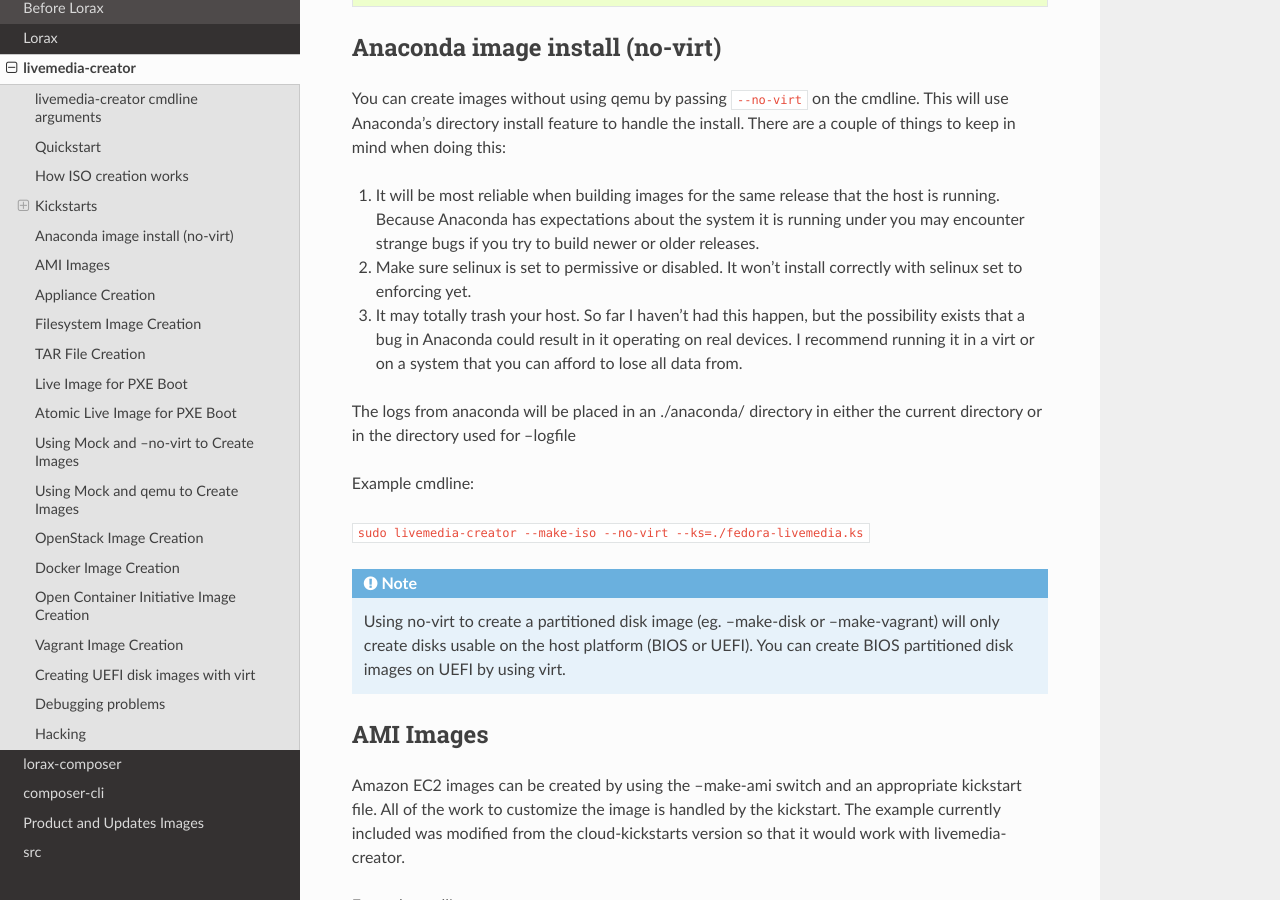
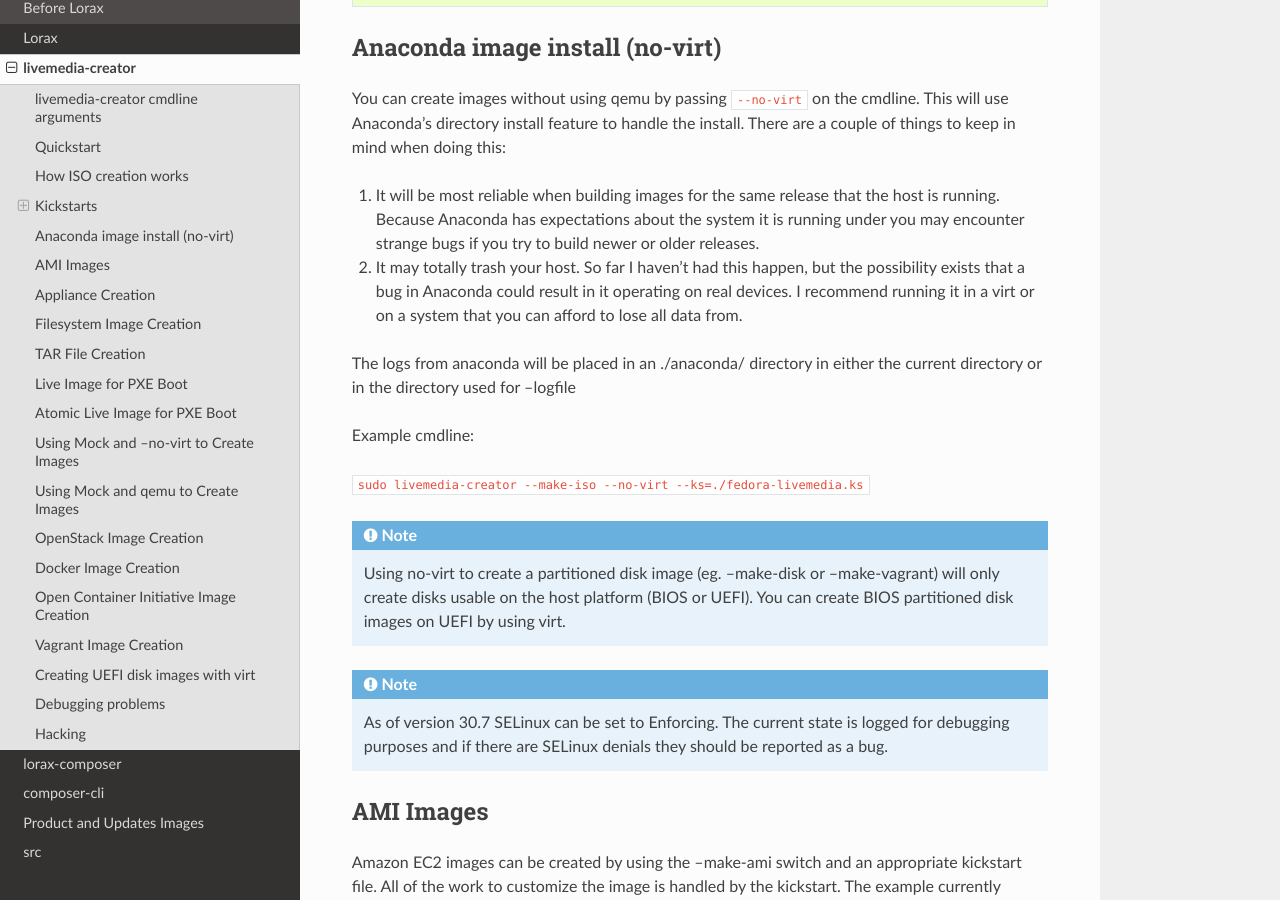
Before and after one commit to weldr/lorax, a Sphinx documentation site: the page built from docs/livemedia-creator.rst, in a window 1280 px wide and 900 px high, scrolled down 4032 px. Built offline with Sphinx 7.4.7 and the Read the Docs theme 2.0.0, drawn with Linux system fonts in a browser that asks for light colours.

Commit message:
Remove SELinux Permissive checks
Anaconda, Lorax, lorax-composer, and livemedia-creator can all now run
with SELinux in Enforcing mode. It does not need to be disabled and if
there are denials they should be reported as a bug.

Log the current state of SELinux when starting, update the
documentation.

```diff
--- a/docs/livemedia-creator.rst
+++ b/docs/livemedia-creator.rst
@@ -208,10 +208,7 @@
    running under you may encounter strange bugs if you try to build newer or
    older releases.
 
-2. Make sure selinux is set to permissive or disabled. It won't install
-   correctly with selinux set to enforcing yet.
-
-3. It may totally trash your host. So far I haven't had this happen, but the
+2. It may totally trash your host. So far I haven't had this happen, but the
    possibility exists that a bug in Anaconda could result in it operating on
    real devices. I recommend running it in a virt or on a system that you can
    afford to lose all data from.
@@ -229,6 +226,10 @@
     or UEFI). You can create BIOS partitioned disk images on UEFI by using
     virt.
 
+.. note::
+    As of version 30.7 SELinux can be set to Enforcing. The current state is
+    logged for debugging purposes and if there are SELinux denials they should
+    be reported as a bug.
 
 AMI Images
 ----------
```
Also changed, not shown: docs/lorax-composer.rst (+4 -4 lines), src/pylorax/__init__.py (+12 -16 lines), 3 other files.
